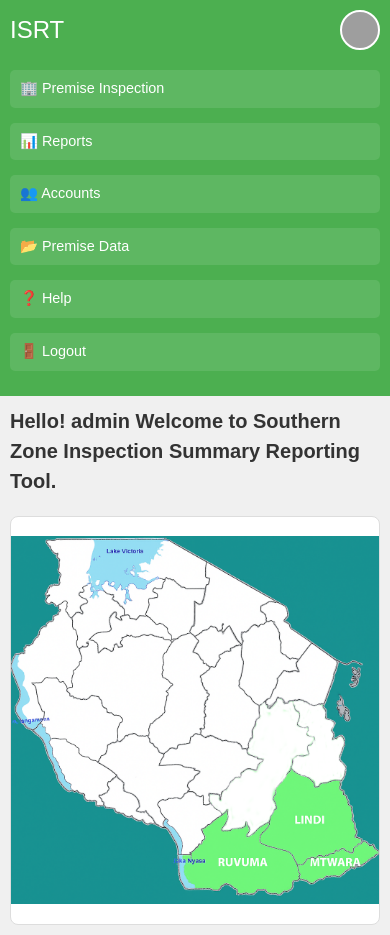
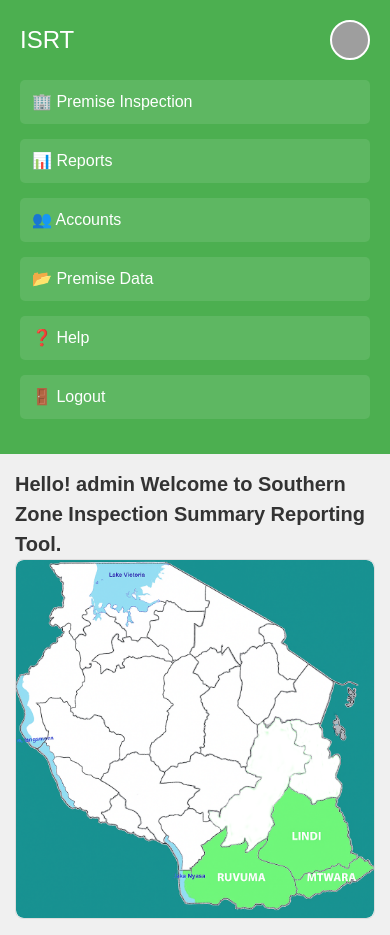
Before and after one commit to benjaminkamoga/ISRT, a Flask app: page /dashboard in a window 390 px wide. Run offline with Flask 3, Linux system fonts and the light colour scheme; a user stored in the database is signed in; data comes from the database, SQL or seed files in the repository; grey boxes are pictures that could not be loaded.

Commit message:
Improve dashboarf layout: responsive map for mobile and desktop

```diff
--- a/templates/dashboard.html
+++ b/templates/dashboard.html
@@ -1,3 +1,8 @@
+<!DOCTYPE html>
+<html>
+<head>
+  <title>Dashboard</title>
+  <link href="https://cdn.jsdelivr.net/npm/bootstrap@5.3.0/dist/css/bootstrap.min.css" rel="stylesheet" />
   <!DOCTYPE html>
 <html>
 <head>
@@ -7,20 +12,21 @@
     html, body {
       margin: 0;
       padding: 0;
+      font-family: Arial, sans-serif;
       height: 100%;
-      font-family: Arial, sans-serif;
     }
 
     body {
       display: flex;
-      height: 100vh;
+      flex-direction: row;
+      min-height: 100vh;
       overflow: hidden;
     }
 
     /* Sidebar */
     .sidebar {
       width: 240px;
-      background-color: #4CAF50; /* green apple */
+      background-color: #4CAF50;
       color: white;
       padding: 20px;
       box-sizing: border-box;
@@ -54,19 +60,9 @@
       display: inline-block;
     }
 
-    /* Menu styles */
-    .menu {
-      list-style: none;
-      padding: 0;
-      margin: 0;
-    }
-
-    .menu > li {
-      margin-bottom: 15px;
-    }
-
-    .menu a,
-    .menu button {
+    .menu { list-style: none; padding: 0; margin: 0; }
+    .menu > li { margin-bottom: 15px; }
+    .menu a, .menu button {
       display: block;
       padding: 10px 12px;
       border-radius: 5px;
@@ -78,29 +74,12 @@
       cursor: pointer;
       text-align: left;
       width: 100%;
-      user-select: none;
     }
+    .menu a:hover, .menu button:hover { background: rgba(255,255,255,0.25); }
 
-    .menu a:hover,
-    .menu button:hover {
-      background: rgba(255, 255, 255, 0.25);
-      text-decoration: none;
-    }
-
-    /* Submenu */
-    .submenu {
-      list-style: none;
-      padding-left: 15px;
-      margin-top: 5px;
-      display: none;
-    }
-
-    .submenu li {
-      margin-bottom: 8px;
-    }
-
-    .submenu a,
-    .submenu button {
+    .submenu { list-style: none; padding-left: 15px; margin-top: 5px; display: none; }
+    .submenu li { margin-bottom: 8px; }
+    .submenu a, .submenu button {
       font-size: 0.95em;
       padding-left: 10px;
       background: rgba(255,255,255,0.2);
@@ -111,111 +90,71 @@
       text-decoration: none;
       width: 100%;
       text-align: left;
-      user-select: none;
     }
-
-    .submenu a:hover,
-    .submenu button:hover {
-      background: rgba(255,255,255,0.35);
-    }
+    .submenu a:hover, .submenu button:hover { background: rgba(255,255,255,0.35); }
 
     /* Main content */
     .main-content {
       flex-grow: 1;
       margin: 0;
-  padding: 20px 20px; /* reduce side padding for mobile */
+      padding: 20px 30px;
       box-sizing: border-box;
-  overflow-y: auto; /* scroll if content overflows */
+      overflow: auto;
       display: flex;
       flex-direction: column;
       background-color: #f0f0f0;
       color: #333;
-  min-height: 0; /* important for flex container inside body */
     }
 
-/* Map container fills remaining space but limited height */
+    .welcome-message {
+      font-size: 1.25em;
+      font-weight: 600;
+      margin-bottom: 10px;
+      user-select: none;
+    }
+
+    /* Map */
     .map-container {
-  flex-grow: 1;
       overflow: hidden;
       border: 1px solid #ddd;
       border-radius: 8px;
       background: white;
-  height: 60vh; /* limit map height on desktop */
+      width: 100%;
     }
 
     .map-container img {
       width: 100%;
-  height: 100%;
-  object-fit: cover; /* cover instead of contain for better fill */
+      height: auto; /* keep aspect ratio */
       display: block;
       border-radius: 8px;
-  margin: 0;
-  padding: 0;
     }
 
-/* --- Responsive tweaks --- */
+    /* Responsive adjustments */
     @media (max-width: 768px) {
       body {
-    flex-direction: column; /* stack sidebar on top */
+        flex-direction: column;
+        min-height: 100vh;
       }
 
       .sidebar {
         width: 100%;
         height: auto;
-    padding: 10px;
+        max-height: none;
       }
 
       .main-content {
-    padding: 10px;
+        padding: 15px;
+      }
+
+      .welcome-message {
+        margin-bottom: 0;
       }
 
       .map-container {
-    height: 40vh; /* smaller map height on mobile */
-  }
-
-  .welcome-message {
-    font-size: 1em;
-    margin-bottom: 10px;
-  }
-
-  .menu a, .menu button {
-    font-size: 0.9em;
-    padding: 8px 10px;
-  }
-
-  .submenu a, .submenu button {
-    font-size: 0.85em;
+        margin-top: 0; /* no extra space */
       }
     }
 
-
-    /* Welcome message */
-    .welcome-message {
-      font-size: 1.25em;
-      font-weight: 600;
-      margin-bottom: 20px;
-      user-select: none;
-    }
-
-    /* Map container fills remaining space */
-    .map-container {
-      flex-grow: 1;
-      overflow: hidden;
-      border: 1px solid #ddd;
-      border-radius: 8px;
-      background: white;
-    }
-
-    .map-container img {
-      width: 100%;
-      height: 100%;
-      object-fit: contain;
-      display: block;
-      border: none;
-      margin: 0;
-      padding: 0;
-      border-radius: 8px;
-    }
   </style>
 </head>
 <body>
```
Lines whose indentation alone changed are shown as unchanged.
